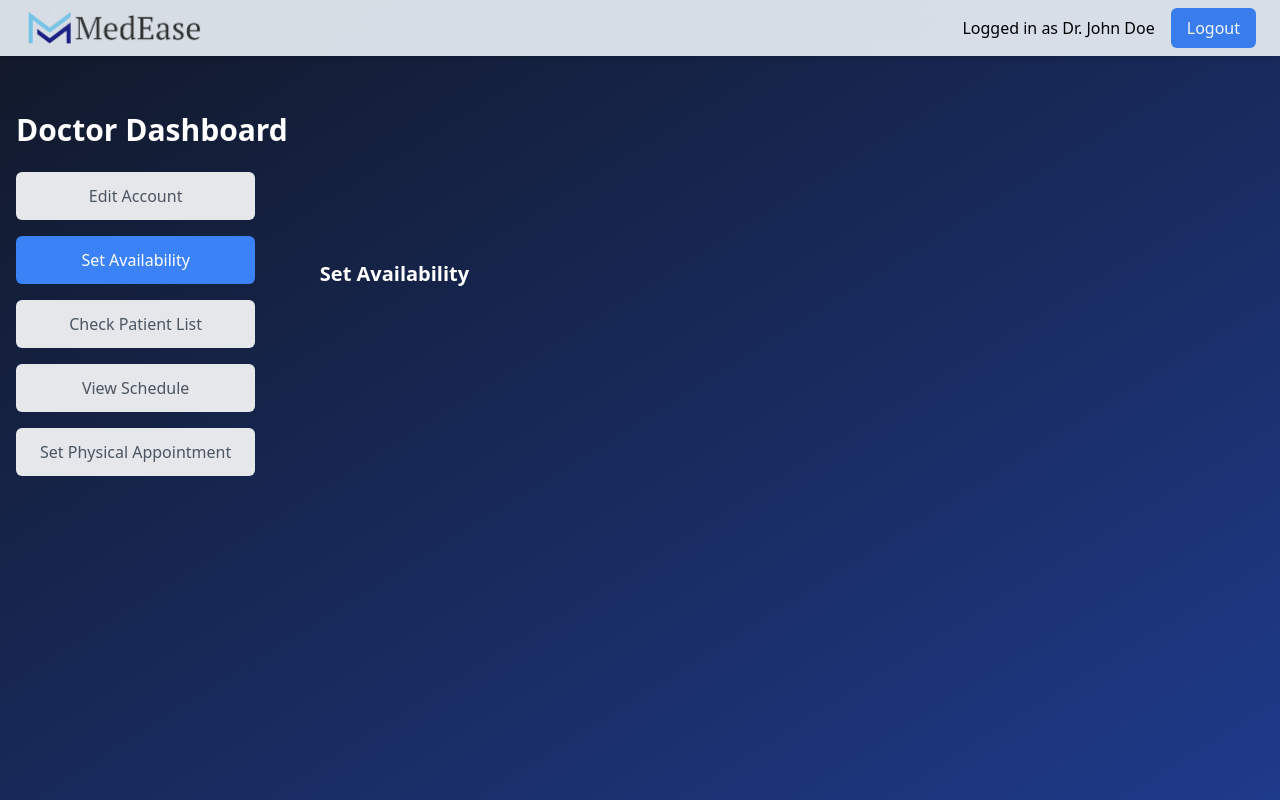
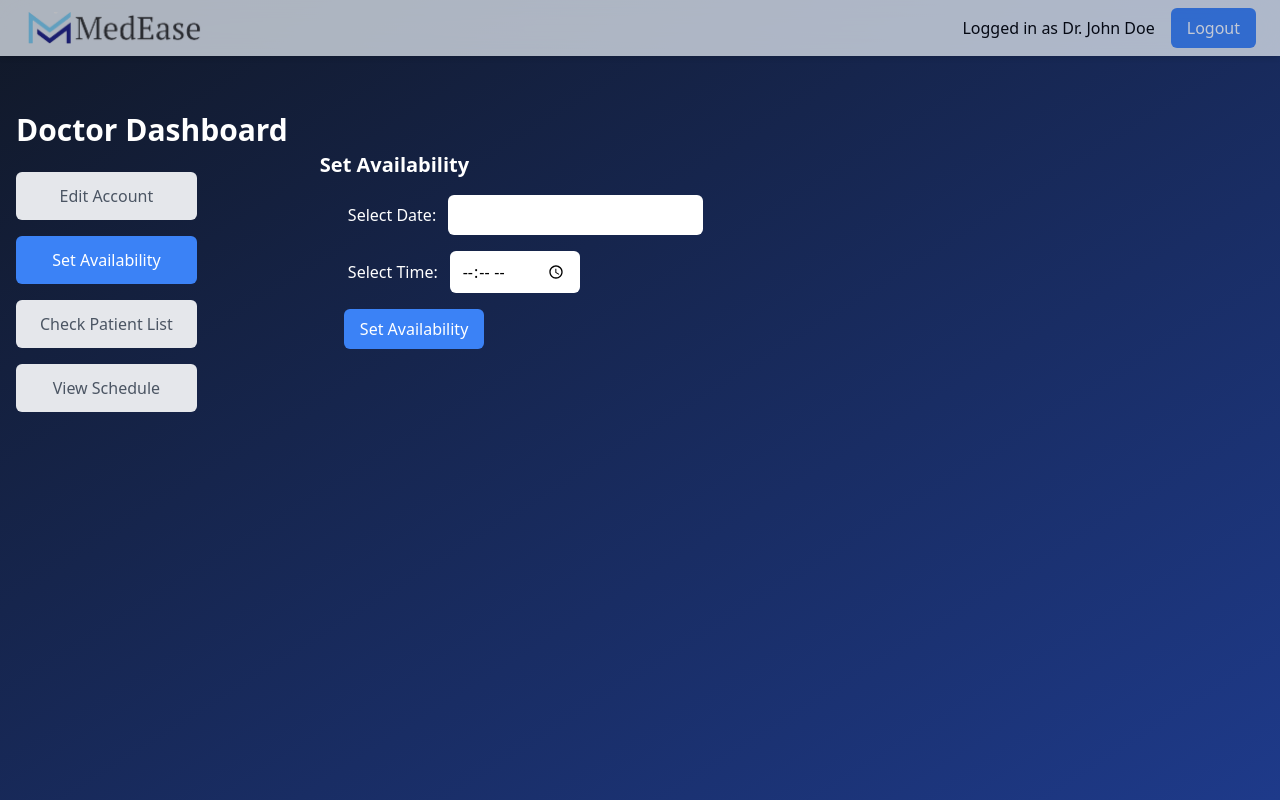
Before and after one commit to NafisFaiyaz007/MedEase_CSE499_SeniorDesign, a Next.js app in the folder medease/frontend/: page /doctorDashboard in a window 1280 px wide. Both pictures are taken after a click on the button "Set Availability". Built offline with nearby package versions, Linux system fonts and the light colour scheme.

Commit message:
doctor dashboard complete

```diff
--- a/medease/frontend/src/app/components/navbar.js
+++ b/medease/frontend/src/app/components/navbar.js
@@ -4,7 +4,7 @@ import Image from "next/image";
 
 const Navbar = ({ adminName, handleLogout }) => {
   return (
-    <nav className="bg-slate-200 backdrop-blur-lg opacity-95 px-6 py-0 shadow-md mb-4">
+    <nav className="bg-slate-200 backdrop-blur-lg opacity-75 px-6 py-0 shadow-md mb-4">
       <div className="flex justify-between items-center">
         <div className="flex items-center">
           {/* Image Icon */}
--- a/medease/frontend/src/app/doctorDashboard/doctorFunctions.js
+++ b/medease/frontend/src/app/doctorDashboard/doctorFunctions.js
@@ -40,3 +40,40 @@ export const handleSetPhysicalAppointment = () => {
    const { name, value } = e.target;
    setDoctorInfo((prevInfo) => ({ ...prevInfo, [name]: value }));
  };
+
+ // pages/doctor/doctorFunctions.js
+
+export const handleDeletePatient = (patientId) => {
+  // Implement logic to delete the patient with the given ID
+  console.log(`Deleting patient with ID: ${patientId}`);
+};
+
+export const handleExaminePatient = (patientId) => {
+  // Implement logic to mark the patient as examined
+  console.log(`Examining patient with ID: ${patientId}`);
+};
+
+export const setPhysicalAppointment= (patientId)=>{
+  // implement the logic to set plysical appointment with a patient
+};
+
+ export const handleDateChange = (date) => {
+   setSelectedDate(date);
+ };
+
+ export const handleTimeChange = (time) => {
+   setSelectedTime(time);
+ };
+
+ export const handleSetAvailabilityDoctor = () => {
+   // Implement logic to set the availability with selectedDate and selectedTime
+   console.log("Setting availability:", selectedDate, selectedTime);
+ };
+
+ export const handleViewReports = (patient) => {
+    setSelectedPatient(patient);
+  };
+
+ export const handleCloseModal = () => {
+    setSelectedPatient(null);
+  };
--- /dev/null
+++ b/medease/frontend/src/app/doctorDashboard/doctorPatientList.js
@@ -0,0 +1,85 @@
+import React, { useState } from "react";
+
+const DoctorPatientList = ({ patientList, onDelete, onExamine }) => {
+  const [selectedPatient, setSelectedPatient] = useState(null);
+
+  const openReportsModal = (patient) => {
+    setSelectedPatient(patient);
+  };
+
+  const closeReportsModal = () => {
+    setSelectedPatient(null);
+  };
+
+  return (
+    <div className="space-y-4">
+      <h2 className="text-xl font-semibold text-white mb-4">
+        Check Patient List
+      </h2>
+      <ul className="space-y-2">
+        {patientList.map((patient, index) => (
+          <li
+            key={index}
+            className="bg-gray-700 p-4 rounded-md shadow-md flex justify-between items-center"
+          >
+            <div>
+              <strong>Name:</strong> {patient.name}, <strong>Age:</strong>{" "}
+              {patient.age}, <strong>Gender:</strong> {patient.gender}
+            </div>
+            <div className="space-x-4">
+              <button
+                onClick={() => onDelete(patient.id)}
+                className="bg-red-500 text-white px-3 py-1 rounded-md hover:bg-red-700 transition duration-300"
+              >
+                Delete
+              </button>
+              <button
+                onClick={() => onExamine(patient.id)}
+                className="bg-green-700 text-white px-3 py-1 rounded-md hover:bg-green-900 transition duration-300"
+              >
+                Examined
+              </button>
+
+              <button
+                onClick={() => openReportsModal(patient)}
+                className="bg-pink-700 text-white px-3 py-1 rounded-md hover:bg-pink-900 transition duration-300"
+              >
+                View Reports
+              </button>
+
+              <button
+                onClick={() => onExamine(patient.id)}
+                className="bg-purple-700 text-white px-3 py-1 rounded-md hover:bg-purple-900 transition duration-300"
+              >
+                Set Physical Appointment
+              </button>
+            </div>
+          </li>
+        ))}
+      </ul>
+
+      {/* Reports Modal */}
+      {selectedPatient && (
+        <div className="fixed top-0 left-0 w-full h-full flex items-center justify-center">
+          <div className="bg-black bg-opacity-50 absolute top-0 left-0 w-full h-full"></div>
+          <div className="bg-white p-4 rounded-md z-10">
+            <h2 className="text-xl font-semibold mb-2">
+              {selectedPatient.name}'s Reports
+            </h2>
+            {/* Display patient reports here */}
+            {/* You can fetch and display the reports dynamically based on the selectedPatient data */}
+            <p>This is where the reports will be displayed.</p>
+            <button
+              onClick={closeReportsModal}
+              className="bg-blue-500 text-white px-3 py-1 rounded-md hover:bg-blue-700 transition duration-300 mt-2"
+            >
+              Close
+            </button>
+          </div>
+        </div>
+      )}
+    </div>
+  );
+};
+
+export default DoctorPatientList;
--- a/medease/frontend/src/app/doctorDashboard/page.js
+++ b/medease/frontend/src/app/doctorDashboard/page.js
@@ -3,9 +3,11 @@
 "use client"
 import React, { useState } from "react";
 import Head from "next/head";
-import Image from "next/image";
 import Navbar from "../../app/components/navbar";
 import * as DoctorFunctions from "./doctorFunctions";
+import DoctorPatientList from "./doctorPatientList";
+import DatePicker from "react-datepicker";
+import "react-datepicker/dist/react-datepicker.css";
 
 
 const DoctorDashboard = () => {
@@ -26,7 +28,8 @@ const DoctorDashboard = () => {
     console.log("Logout clicked");
   };
 
-
+const [selectedDate, setSelectedDate] = useState(null);
+const [selectedTime, setSelectedTime] = useState(null);
   return (
     <div className="min-h-screen bg-gradient-to-br from-gray-900 to-blue-900">
       <Head>
@@ -87,16 +90,7 @@ const DoctorDashboard = () => {
             >
               View Schedule
             </button>
-            <button
-              onClick={() => setActiveTab("setPhysicalAppointment")}
-              className={`${
-                activeTab === "setPhysicalAppointment"
-                  ? "bg-blue-500 text-white"
-                  : "bg-gray-200 text-gray-600"
-              } px-6 py-3 rounded-md focus:outline-none hover:bg-blue-800 hover:text-white transition duration-300`}
-            >
-              Set Physical Appointment
-            </button>
+
           </div>
         </div>
 
@@ -221,22 +215,56 @@ const DoctorDashboard = () => {
               <h2 className="text-xl font-semibold text-white mb-4">
                 Set Availability
               </h2>
-              {/* Add content for setting availability */}
+              {/* Date Picker */}
+              <div className="m-4">
+                <label htmlFor="datePicker" className="text-white m-3">
+                  Select Date:
+                </label>
+                <DatePicker
+                  id="datePicker"
+                  selected={selectedDate}
+                  onChange={DoctorFunctions.handleDateChange}
+                  dateFormat="dd/MM/yyyy"
+                  className="px-3 py-2 text-black rounded-md focus:outline-2 focus:outline-blue-500"
+                />
+              </div>
+
+              {/* Time Picker */}
+              <div className="m-4">
+                <label htmlFor="timePicker" className="text-white m-3">
+                  Select Time:
+                </label>
+                <input
+                  type="time"
+                  id="timePicker"
+                  value={selectedTime}
+                  onChange={(e) => DoctorFunctions.handleTimeChange(e.target.value)}
+                  className="px-3 py-2 text-black rounded-md focus:outline-2 focus:outline-blue-500"
+                />
+              </div>
+
+              {/* Set Availability Button */}
+              <button
+                onClick={DoctorFunctions.handleSetAvailabilityDoctor}
+                className="bg-blue-500 text-white m-6 px-4 py-2 rounded-md focus:outline-none hover:bg-blue-800 transition duration-300"
+              >
+                Set Availability
+              </button>
             </div>
           )}
 
-
-
           {/* Check Patient List */}
           {activeTab === "checkPatientList" && (
-            <div className="space-y-4">
-              <h2 className="text-xl font-semibold text-white mb-4">
-                Check Patient List
-              </h2>
-              {/* Add content for checking patient list */}
-            </div>
+            <DoctorPatientList
+              patientList={[
+                { id: 1, name: "Patient 1", age: 30, gender: "Male" },
+                { id: 2, name: "Patient 2", age: 25, gender: "Female" },
+                // Add more patient data as needed
+              ]}
+              onDelete={DoctorFunctions.handleDeletePatient}
+              onExamine={DoctorFunctions.handleExaminePatient}
+            />
           )}
-
           {/* View Schedule */}
           {activeTab === "viewSchedule" && (
             <div className="space-y-4">
@@ -247,15 +275,7 @@ const DoctorDashboard = () => {
             </div>
           )}
 
-          {/* Set Physical Appointment */}
-          {activeTab === "setPhysicalAppointment" && (
-            <div className="space-y-4">
-              <h2 className="text-xl font-semibold text-white mb-4">
-                Set Physical Appointment
-              </h2>
-              {/* Add content for setting physical appointment */}
-            </div>
-          )}
+
         </div>
       </div>
     </div>
--- a/package.json
+++ b/package.json
@@ -3,6 +3,7 @@
     "axios": "^1.6.5",
     "react-datepicker": "^4.25.0",
     "react-modal": "^3.16.1",
-    "react-time-picker": "^6.6.0"
+    "react-time-picker": "^6.6.0",
+    "styled-components": "^6.1.8"
   }
 }
```
Also changed, not shown: 1 other file (tests, documents, lock files or other folders).
